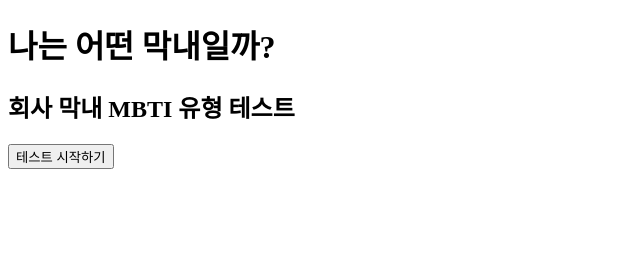
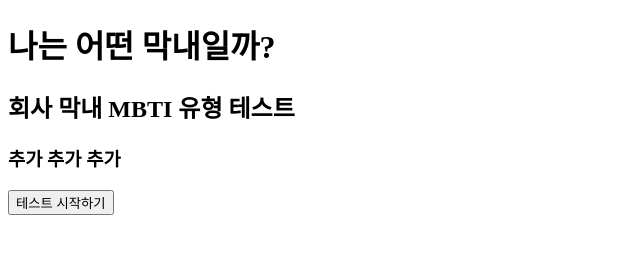
Before and after one commit to gaheeyoon/mbti-html, a plain HTML site: page index.html in a window 1280 px wide. Shown: the whole page, without its empty margins (0-640 px from the left). Drawn offline with Linux system fonts and the light colour scheme.

Commit message:
추가 테스트

```diff
--- a/index.html
+++ b/index.html
@@ -9,6 +9,7 @@
   <body>
     <h1>나는 어떤 막내일까?</h1>
     <h2>회사 막내 MBTI 유형 테스트</h2>
+    <h3>추가 추가 추가</h3>
     <button onclick="location.href='test.html'">테스트 시작하기</button>
   </body>
 </html>
```
